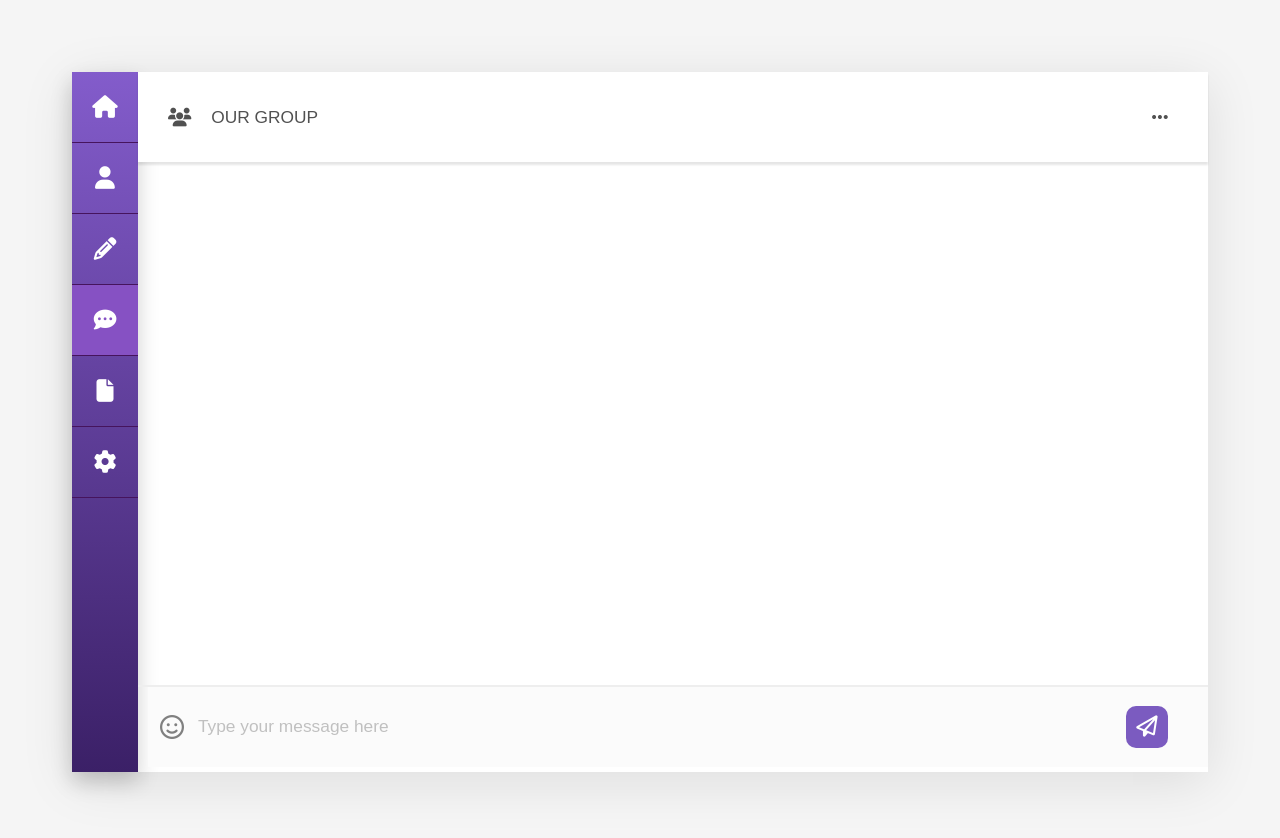
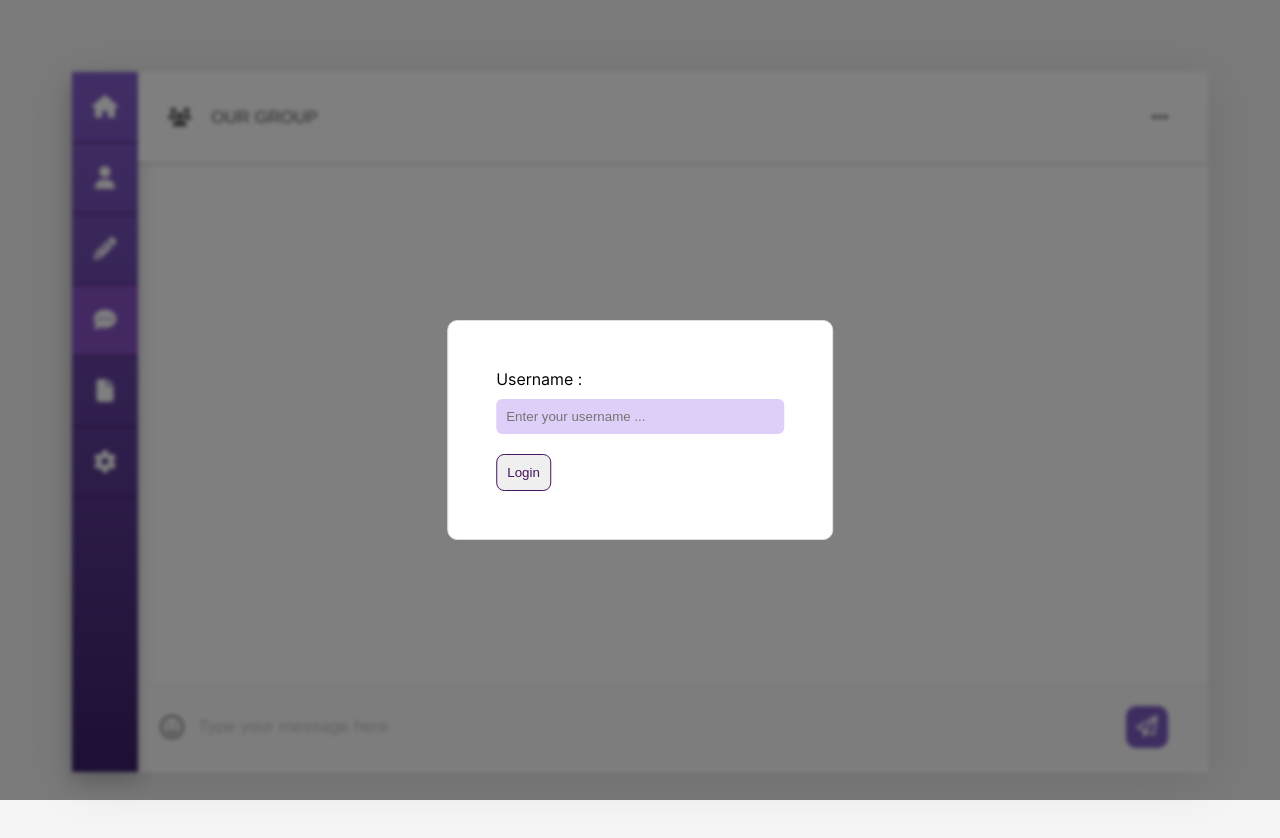
Before and after one commit to babaeiFateme/chat-app, a plain HTML site: page frontend/index.html in a window 1280 px wide. Drawn offline with Linux system fonts and the light colour scheme; no server answers.

Commit message:
feat: add modal for get user info

```diff
--- a/backend/server.js
+++ b/backend/server.js
@@ -11,7 +11,7 @@ const io = socketIO(server, {
 });
 
 io.on("connection", (socket) => {
-    // console.log(socket.handshake.query , "query");
+    console.log(socket.handshake.query , "query");
     // console.log(socket.handshake.headers , "headers");
     socket.on("message", (data) => {
         io.emit("message", {
--- a/frontend/index.html
+++ b/frontend/index.html
@@ -63,6 +63,21 @@
       </section>
     </div>
   </div>
+  <div class="get-user-info">
+    <form class="user-form" id="userForm">
+      <div class="form-group">
+        <label for="username">Username :</label>
+        <input id="username" type="text" placeholder="Enter your username ...">
+      </div>
+      <button class="btn">Login</button>
+
+    </form>
+    <div class="overlay"></div>
+
+  </div>
+
+
+
   <script src="./public/js/socket.io.min.js"></script>
 
 
--- a/frontend/public/css/master.css
+++ b/frontend/public/css/master.css
@@ -336,3 +336,64 @@ body {
 .d-block {
   display: block;
 }
+
+/**********************/
+.get-user-info form {
+  border: 1px solid #ddd;
+  border-radius: 10px;
+  background-color: #fff;
+  padding: 3rem;
+  max-width: 600px;
+  position: absolute;
+  z-index: 20;
+  left: 50%;
+  top: 40%;
+  transform: translateX(-50%);
+  display: flex;
+  flex-direction: column;
+  gap: 20px;
+}
+
+.get-user-info form input {
+  border: none;
+  padding: 10px;
+  border-radius: 6px;
+  background-color: #ddcff7;
+  color: #46145d;
+  max-width: 400px;
+  width: 100%;
+  margin-top: 10px;
+}
+
+.get-user-info form input:active,
+.get-user-info form input:focus {
+  border: 0;
+  outline: 0;
+}
+
+.get-user-info .btn {
+  width: fit-content;
+  padding: 10px;
+  border-radius: 8px;
+  color: #46145d;
+  border: 1px solid #46145d;
+  cursor: pointer;
+  transition: 0.3s ease;
+}
+
+.get-user-info .btn:hover {
+  background-color: #46145d;
+  color: #fff;
+}
+.overlay{
+  background-color: rgba(0,0,0,0.5);
+  backdrop-filter: blur(2px);
+  width: 100%;
+  height: 100%;
+  position: absolute;
+  z-index: 19;
+  top: 0;
+  left: 0;
+  right: 0;
+  bottom: o;
+}
--- a/frontend/public/js/app.js
+++ b/frontend/public/js/app.js
@@ -1,3 +1,15 @@
+const userForm = document.getElementById("userForm");
+const username = document.getElementById("username");
+const overlay = document.querySelector(".overlay");
+const infoBox = document.querySelector(".get-user-info");
+
+
+userForm.addEventListener("submit", (e) => {
+    e.preventDefault();
+    infoBox.remove();
+    overlay.remove();
+});
+
 const socket = io("http://localhost:4001", {
     query: {
         name: "fateme",
@@ -18,6 +30,12 @@ const typingIndicator = document.getElementById("typingIndicator");
 const sendBtn = document.getElementById("iconSend");
 let typingTimeout;
 
+/**
+ * javascript comment
+ * @Author: fateme
+ * @Date: 2024-06-08 00:10:24
+ * @Desc:send input value to back
+ */
 const sendMessage = () => {
     const message = input.value.trim();
     if (message) {
```
